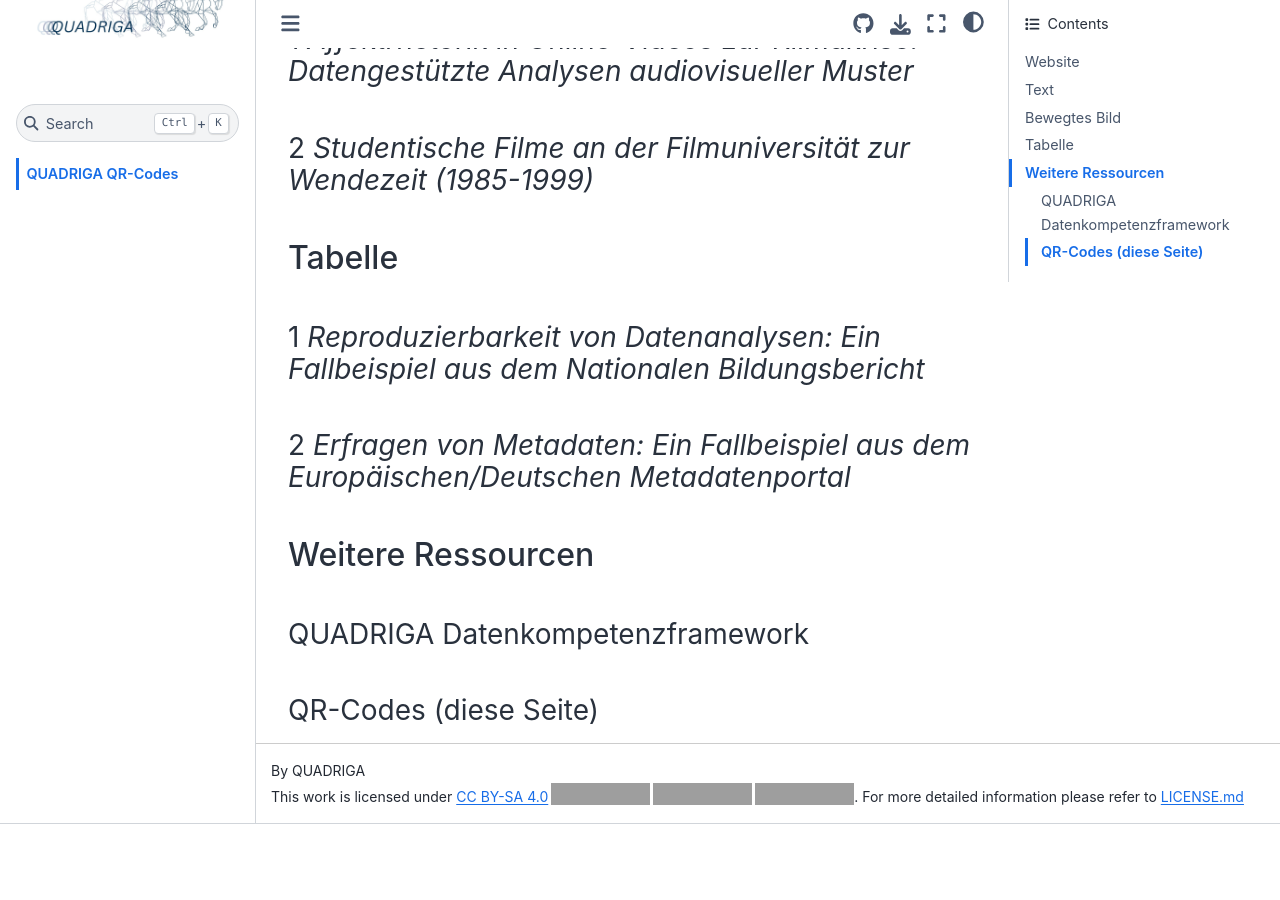
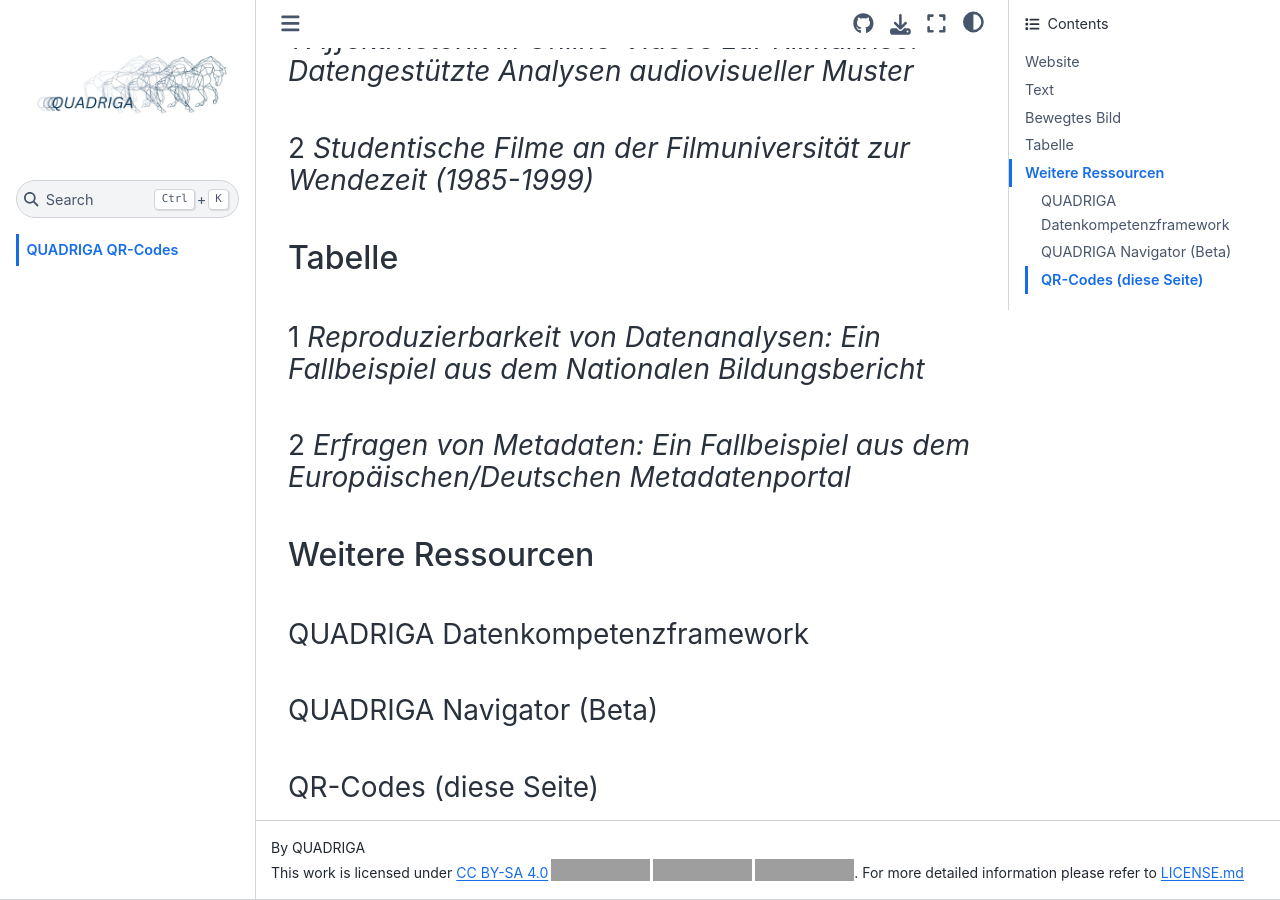
Before and after one commit to quadriga-dk/qr, a Jupyter Book: the page built from qr.md, in a window 1280 px wide and 900 px high, scrolled down 598 px. Built offline with Jupyter Book 1.0.4 settings and Sphinx 7.4.7 and the Sphinx Book theme 1.1.4, drawn with Linux system fonts in a browser that asks for light colours; before the commit the page ends 1422 px from its top, so only the background shows below that; grey boxes are pictures that could not be loaded.

Commit message:
feat: Füge Navigator (Beta) hinzu

````diff
--- a/qr.md
+++ b/qr.md
@@ -43,6 +43,9 @@ qr_dict = {
   "qr-codes": {
     "url": "https://quadriga-dk.github.io/qr"
   },
+  "navigator": {
+    "url": "https://quadriga.fokus.fraunhofer.de/datasets?locale=de"
+  }
 }
 for key, value in qr_dict.items():
   print(f"{key=}; {value=}")
@@ -129,6 +132,14 @@ https://quadriga-dk.github.io/Tabelle-Fallstudie-2/
 https://doi.org/10.5281/zenodo.14747822
 ```
 
+### QUADRIGA Navigator (Beta)
+```{glue:figure} qr-navigator
+:figwidth: 400px
+:name: "qr-navigator"
+
+https://quadriga.fokus.fraunhofer.de/datasets?locale=de
+```
+
 ### QR-Codes (diese Seite)
 ```{glue:figure} qr-qr-codes
 :figwidth: 400px
````
